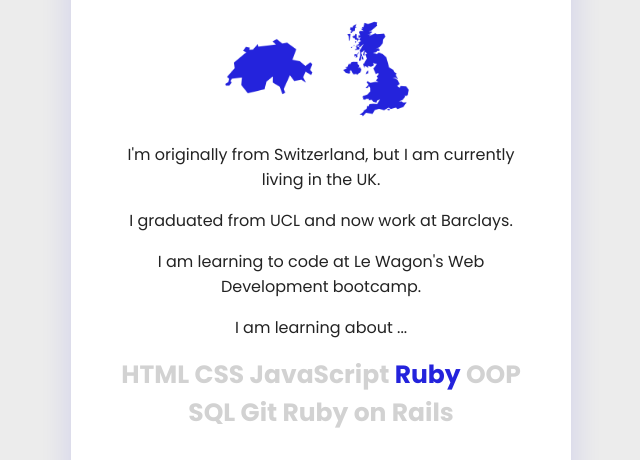
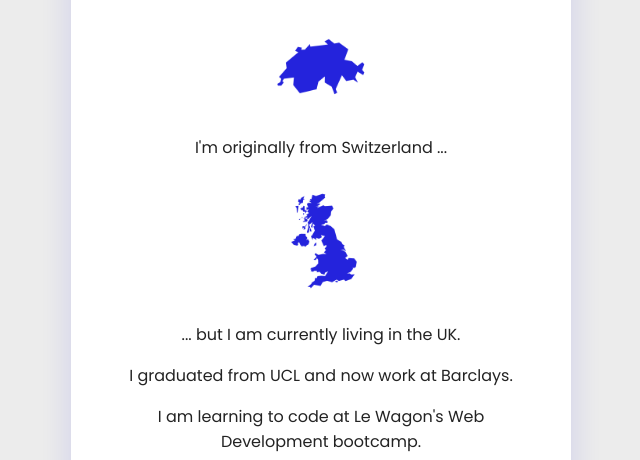
Before and after one commit to AV342932/profile, a plain HTML site: page index.html in a window 1280 px wide. Shown: the part 320-780 px from the top of the page, without its empty margins (319-959 px from the left). Drawn offline with Linux system fonts and the light colour scheme.

Commit message:
updated profile

```diff
--- a/index.html
+++ b/index.html
@@ -16,20 +16,17 @@
         Hi, I'm <span class="blue_word">Alex</span>!
       </h1>
       <div>
-        <ul>
-          <li>
-            <a href="https://i2-prod.mirror.co.uk/incoming/article22541621.ece/ALTERNATES/s1200c/0_aerial-view-of-Geneva-city-at-sunset.jpg" target="_blank">
-              <img src="images/switzerland_blue.png" alt="switzerland" id="switzerland" class="zoom">
-            </a>
-          </li>
-          <li>
-            <a href="https://www.telegraph.co.uk/content/dam/Travel/Destinations/Europe/United%20Kingdom/London/london-aerial-thames-guide.jpg" target="_blank">
-              <img src="images/uk_blue.png" alt="uk" id="switzerland" class="zoom">
-            </a>
-          </li>
-        </ul>
+        <a href="https://i2-prod.mirror.co.uk/incoming/article22541621.ece/ALTERNATES/s1200c/0_aerial-view-of-Geneva-city-at-sunset.jpg" target="_blank">
+          <img src="images/switzerland_blue.png" alt="switzerland" id="switzerland" class="zoom">
+        </a>
         <p>
-          I'm originally from Switzerland, but I am currently living in the UK.
+          I'm originally from Switzerland ...
+        </p>
+        <a href="https://www.telegraph.co.uk/content/dam/Travel/Destinations/Europe/United%20Kingdom/London/london-aerial-thames-guide.jpg" target="_blank">
+          <img src="images/uk_blue.png" alt="uk" id="uk" class="zoom">
+        </a>
+        <p>
+          ... but I am currently living in the UK.
         </p>
       </div>
       <p>
--- a/style.css
+++ b/style.css
@@ -221,6 +221,11 @@ ul > li {
   height: 100;
 }
 
+#uk {
+  height: 100;
+  margin: 15px;
+}
+
 #path {
   height: 100;
   position: relative;
```
Also changed, not shown: images/abstract_blue_gradient.jpeg (deleted), images/blue_fluid_background.jpeg (deleted).
